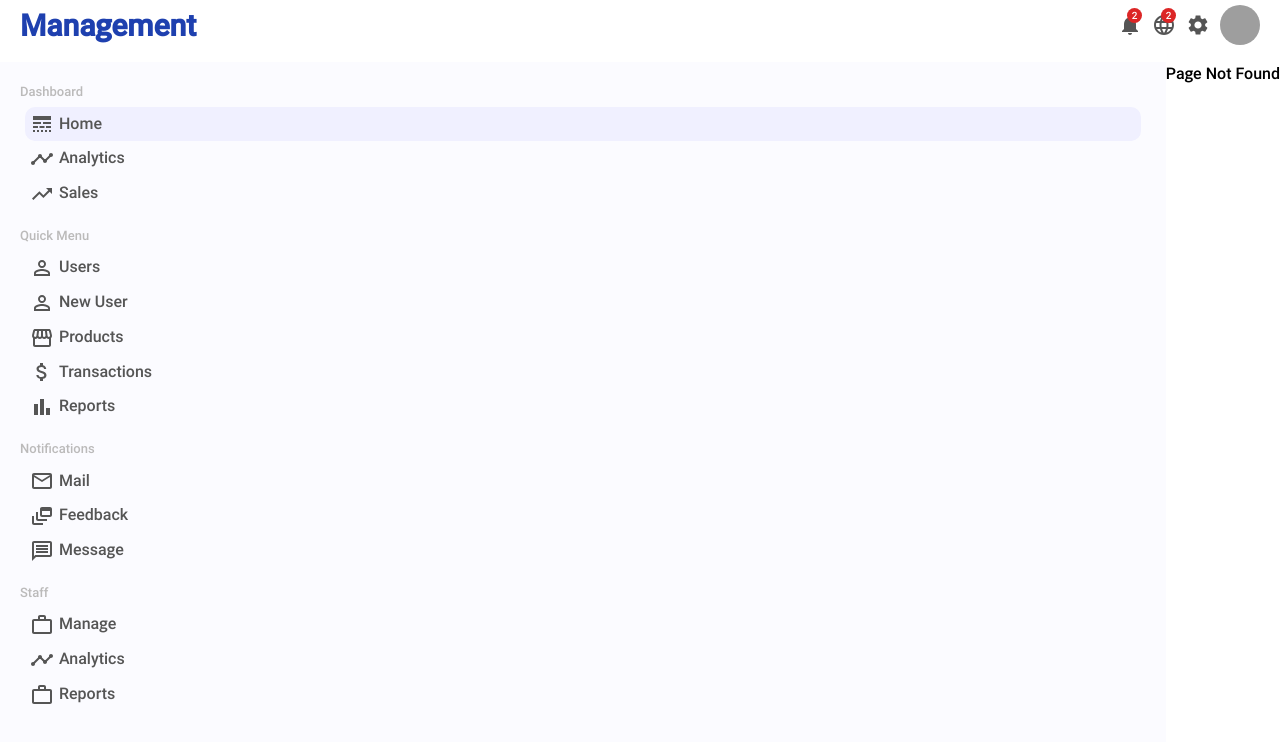
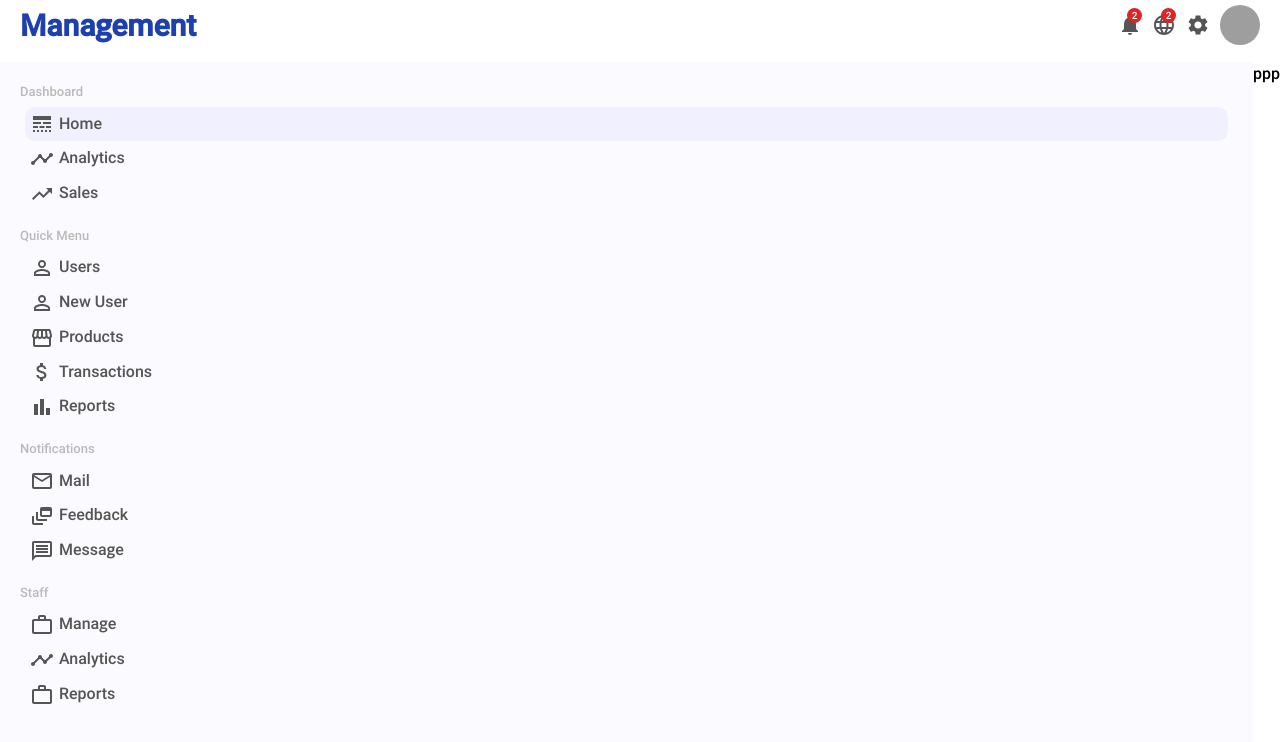
Before and after one commit to Bahinkor/cms-project, a React (Create React App) app: page /product/1 in a window 1280 px wide. Before the commit this address had no page. Shown: the top 742 px of the page. Built offline with nearby package versions, Linux system fonts and the light colour scheme; grey boxes are pictures that could not be loaded.

Commit message:
new page (product page)

```diff
--- /dev/null
+++ b/src/pages/product/Product.jsx
@@ -0,0 +1,12 @@
+import React from 'react';
+
+function Product() {
+    // JSX
+    return (
+        <div>
+            ppp
+        </div>
+    );
+}
+
+export default Product;
--- a/src/routes.js
+++ b/src/routes.js
@@ -2,6 +2,7 @@ import Home from './pages/home/Home';
 import UserList from './pages/users/UserList';
 import NewUser from './pages/newUser/NewUser';
 import Products from './pages/products/Products';
+import Product from './pages/product/Product';
 import NotFound from './pages/notFound/NotFound';
 
 let routes = [
@@ -9,6 +10,7 @@ let routes = [
     {path: "/users", element: <UserList/>},
     {path: "/newuser", element: <NewUser/>},
     {path: "/products", element: <Products/>},
+    {path: "/product/:productID", element: <Product/>},
     {path: "*", element: <NotFound/>},
 ];
 
```
